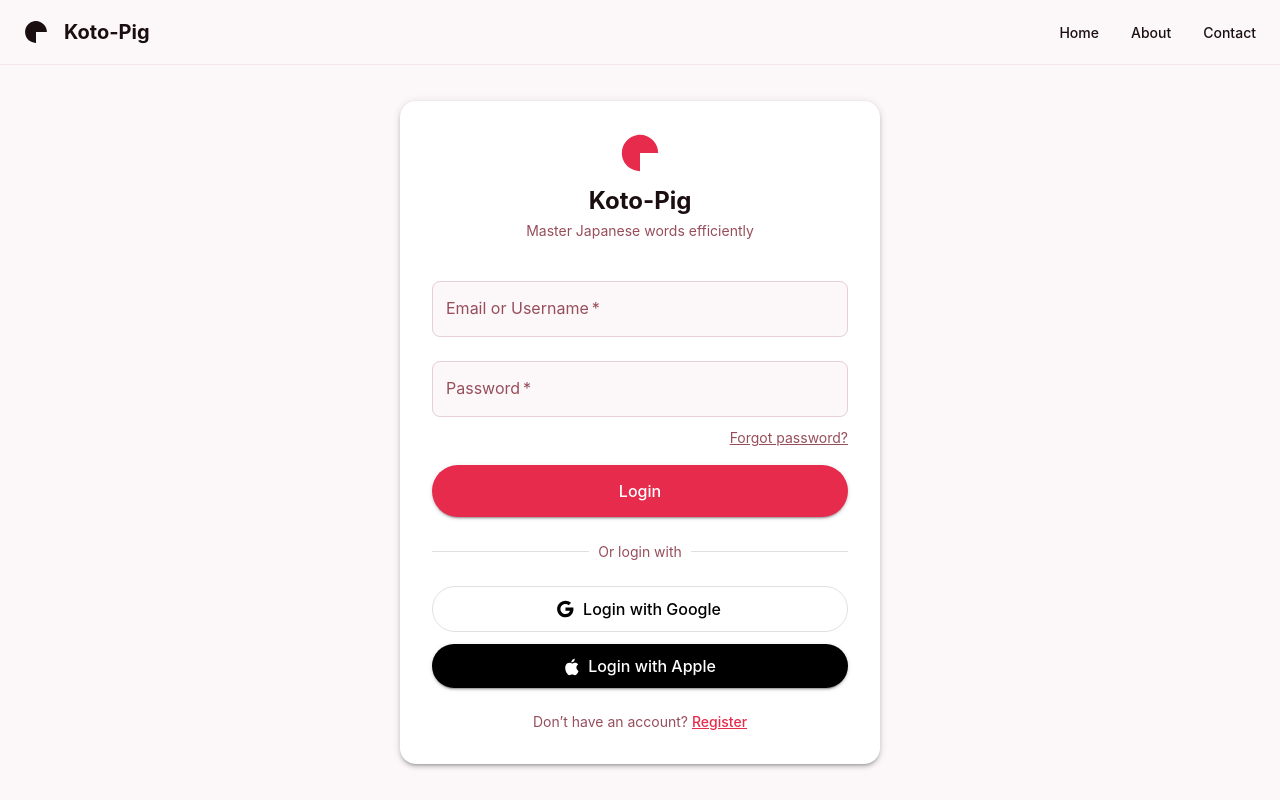
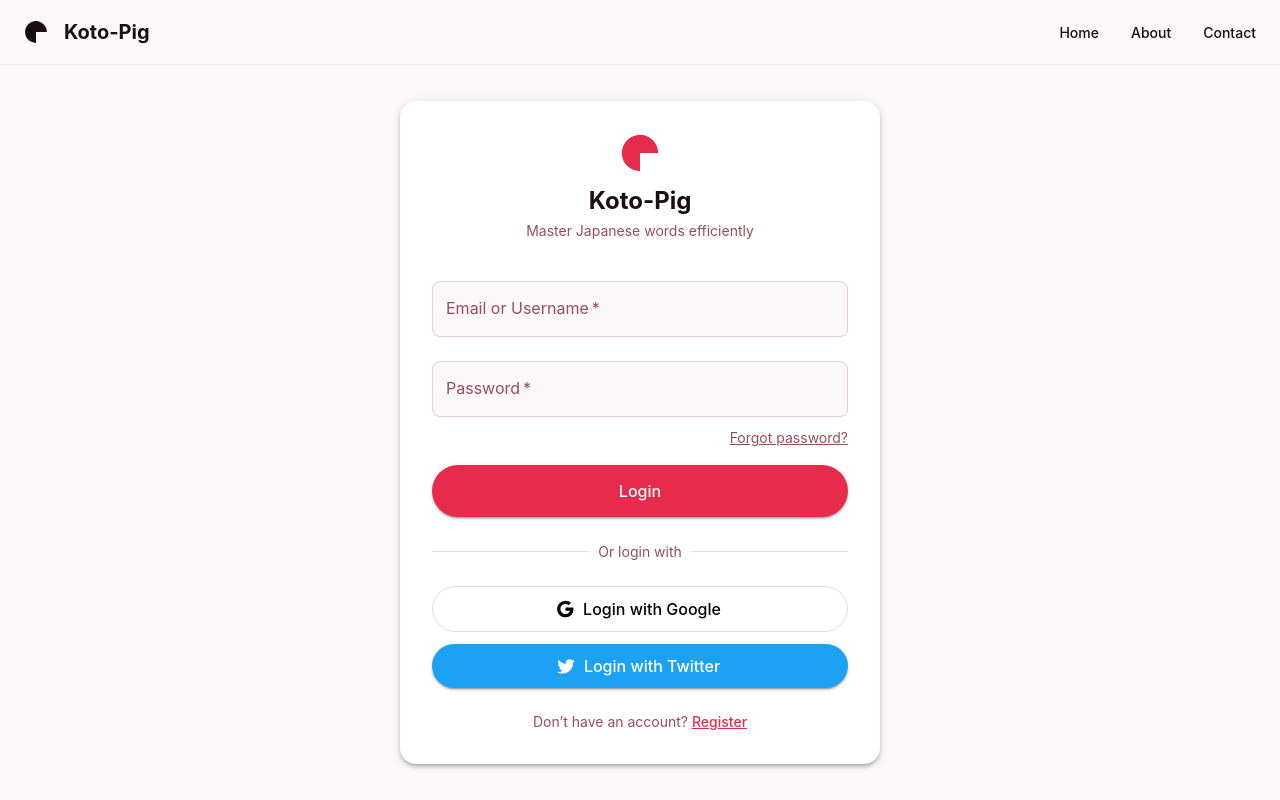
Before and after one commit to piglig/KotoPig, a React (Create React App) app: page /login in a window 1280 px wide. Built offline with nearby package versions, Linux system fonts and the light colour scheme; no server answers.

Commit message:
feat: Replace Apple login with Twitter login
- Remove Apple login implementation.
- Add Twitter (X) OAuth login functionality.
- Update AuthContext with a loginWithTwitter method.
- Replace the Apple login button with a Twitter login button on the LoginPage.

```diff
--- a/src/contexts/AuthContext.js
+++ b/src/contexts/AuthContext.js
@@ -53,6 +53,16 @@
     }
   };
 
+  const loginWithTwitter = async () => {
+    const { error } = await supabase.auth.signInWithOAuth({
+      provider: 'twitter',
+    });
+    if (error) {
+      console.error('Error logging in with Twitter:', error.message);
+      throw error;
+    }
+  };
+
   const register = async (email, password) => {
     const { data, error } = await supabase.auth.signUp({
       email,
@@ -78,6 +88,7 @@
     isAuthenticated: !!user,
     login,
     loginWithGoogle,
+    loginWithTwitter,
     register,
     logout,
   };
--- a/src/pages/LoginPage.js
+++ b/src/pages/LoginPage.js
@@ -15,7 +15,7 @@
   Divider,
   SvgIcon,
 } from '@mui/material';
-import { Google as GoogleIcon } from '@mui/icons-material';
+import { Google as GoogleIcon, Twitter as TwitterIcon } from '@mui/icons-material';
 
 const KotoPigLogo = (props) => (
   <SvgIcon {...props} viewBox="0 0 48 48">
@@ -25,13 +25,7 @@
   </SvgIcon>
 );
 
-const AppleIcon = (props) => (
-    <SvgIcon {...props} viewBox="0 0 24 24">
-        <path
-            d="M19.664 13.852c-.098-2.495 2.045-3.686 2.137-3.742-1.163-1.699-2.968-1.931-3.608-1.953-1.533-.155-2.993.902-3.771.902-.776 0-1.971-.878-3.243-.854-1.671.025-3.223.977-4.084 2.482-1.741 3.016-.445 7.476 1.25 9.92.833 1.182 1.822 2.505 3.116 2.456 1.244-.05 1.713-.793 3.217-.793 1.503 0 1.923.793 3.245.77 1.344-.025 2.192-1.184 3.003-2.373.94-1.376 1.326-2.717 1.348-2.788-.03-.014-2.575-1.017-2.616-4.027zm-3.038-7.473c.688-.835 1.154-2.01 1.027-3.179-1.007.04-2.223.675-2.945 1.51-.64.728-1.204 1.899-1.055 3.015 1.115.086 2.286-.565 2.973-1.346z"
-        />
-    </SvgIcon>
-);
+
 
 
 const LoginPage = () => {
@@ -39,7 +33,7 @@
   const [password, setPassword] = useState('');
   const [error, setError] = useState(null);
   const [loading, setLoading] = useState(false);
-  const { login, loginWithGoogle } = useAuth();
+  const { login, loginWithGoogle, loginWithTwitter } = useAuth();
   const navigate = useNavigate();
 
   const handleLogin = async (e) => {
@@ -59,6 +53,14 @@
   const handleGoogleLogin = async () => {
     try {
       await loginWithGoogle();
+    } catch (err) {
+      setError(err.message);
+    }
+  };
+
+  const handleTwitterLogin = async () => {
+    try {
+      await loginWithTwitter();
     } catch (err) {
       setError(err.message);
     }
@@ -216,19 +218,20 @@
             <Button
               fullWidth
               variant="contained"
-              startIcon={<AppleIcon />}
+              startIcon={<TwitterIcon />}
+              onClick={handleTwitterLogin}
               sx={{
                 py: 1,
                 borderRadius: '999px',
-                bgcolor: 'black',
+                bgcolor: '#1DA1F2', // Twitter Blue
                 color: 'white',
                 textTransform: 'none',
                 fontWeight: 'semibold',
                 fontSize: '16px',
-                '&:hover': { bgcolor: '#333' },
+                '&:hover': { bgcolor: '#1a91da' },
               }}
             >
-              Login with Apple
+              Login with Twitter
             </Button>
           </Box>
 
```
